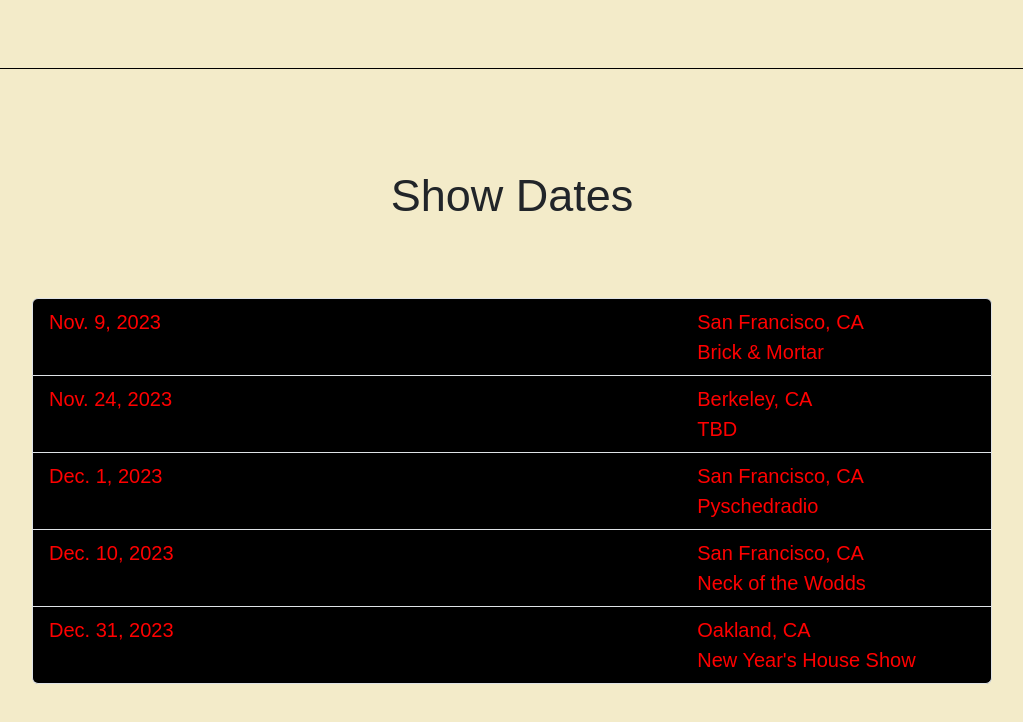
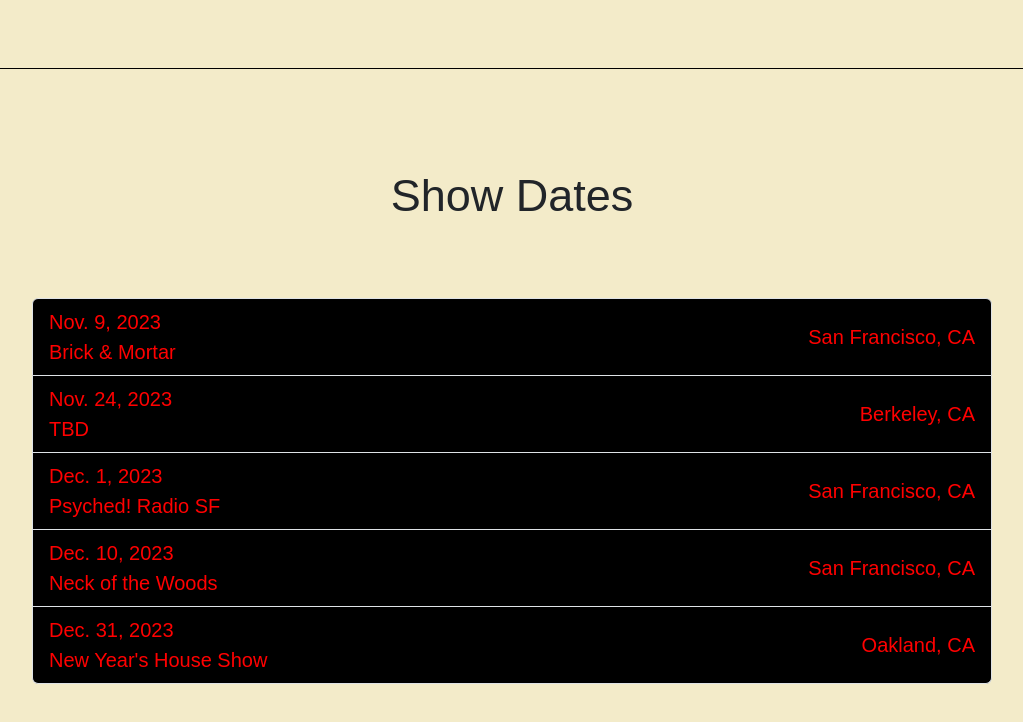
Before and after one commit to alyssamarie0107/luna-ivy, a React (Create React App) app: page / in a window 1280 px wide. Shown: the part 1118-1840 px from the top of the page, without its empty margins (128-1151 px from the left). Built offline with nearby package versions, Linux system fonts and the light colour scheme; a web font is replaced by a local one.

Commit message:
update shows

```diff
--- a/src/sections/shows/Shows.js
+++ b/src/sections/shows/Shows.js
@@ -1,5 +1,6 @@
 import styles from './Shows.module.css';
 import ListGroup from 'react-bootstrap/ListGroup';
+// import ShowTicketsBtn from '../../components/buttons/show-tickets-btn/ShowTicketsBtn';
 
 const Shows = () => {
     return (
@@ -8,48 +9,49 @@
             <div id={ styles.showsContainer }>
                 <ListGroup>
                     <ListGroup.Item className={ styles.listGroup }>
-                        <div className={ styles.Date }>
+                        <div className={ styles.DateVenue }>
                             <p>Nov. 9, 2023</p>
+                            <p>Brick & Mortar</p>
                         </div>
-                        <div className= { styles.Location }>
+                        <div className= { styles.City }>
                             <p>San Francisco, CA</p>
-                            <p>Brick & Mortar</p>
                         </div>
                     </ListGroup.Item>
                     <ListGroup.Item className={ styles.listGroup }>
-                        <div className={ styles.Date }>
+                        <div className={ styles.DateVenue }>
                             <p>Nov. 24, 2023</p>
+                            <p>TBD</p>
                         </div>
-                        <div className= { styles.Location }>
+                        <div className= { styles.City }>
                             <p>Berkeley, CA</p>
-                            <p>TBD</p>
                         </div>
                     </ListGroup.Item>
                     <ListGroup.Item className={ styles.listGroup }>
-                        <div className={ styles.Date }>
+                        <div className={ styles.DateVenue }>
                             <p>Dec. 1, 2023</p>
+                            <p>Psyched! Radio SF</p>
                         </div>
-                        <div className= { styles.Location }>
+                        <div className= { styles.City }>
                             <p>San Francisco, CA</p>
-                            <p>Pyschedradio</p>
+                        </div>
+                        {/* <ShowTicketsBtn link="https://www.ticketweb.com/event/ha-vay-mommy-mommy-luna-neck-of-the-woods-tickets/13790888"/> */}
+                    </ListGroup.Item>
+                    <ListGroup.Item className={ styles.listGroup }>
+                        <div className={ styles.DateVenue }>
+                            <p>Dec. 10, 2023</p>
+                            <p>Neck of the Woods</p>
+                        </div>
+                        <div className= { styles.City }>
+                            <p>San Francisco, CA</p>
                         </div>
                     </ListGroup.Item>
                     <ListGroup.Item className={ styles.listGroup }>
-                        <div className={ styles.Date }>
-                            <p>Dec. 10, 2023</p>
+                        <div className={ styles.DateVenue }>
+                            <p>Dec. 31, 2023</p>
+                            <p>New Year's House Show</p>
                         </div>
-                        <div className= { styles.Location }>
-                            <p>San Francisco, CA</p>
-                            <p>Neck of the Wodds</p>
-                        </div>
-                    </ListGroup.Item>
-                    <ListGroup.Item className={ styles.listGroup }>
-                        <div className={ styles.Date }>
-                            <p>Dec. 31, 2023</p>
-                        </div>
-                        <div className= { styles.Location }>
+                        <div className= { styles.City }>
                             <p>Oakland, CA</p>
-                            <p>New Year's House Show</p>
                         </div>
                     </ListGroup.Item>
                 </ListGroup>
--- a/src/sections/shows/Shows.module.css
+++ b/src/sections/shows/Shows.module.css
@@ -17,21 +17,16 @@
 .listGroup {
     display: flex;
     color: red;
+    align-items: center;
     justify-content: space-between;
     background-color: black;
-    /* background-color: blue; */
 }
 
-.Date > p,
-.Location > p {
+.DateVenue > p,
+.City > p {
     padding: 0;
     margin: 0;
     font-size: 20px;
-}
-
-.Location {
-    width: 30%;
-    /* background-color: orange; */
 }
 
 @media only screen and (max-width: 991px) {
```
